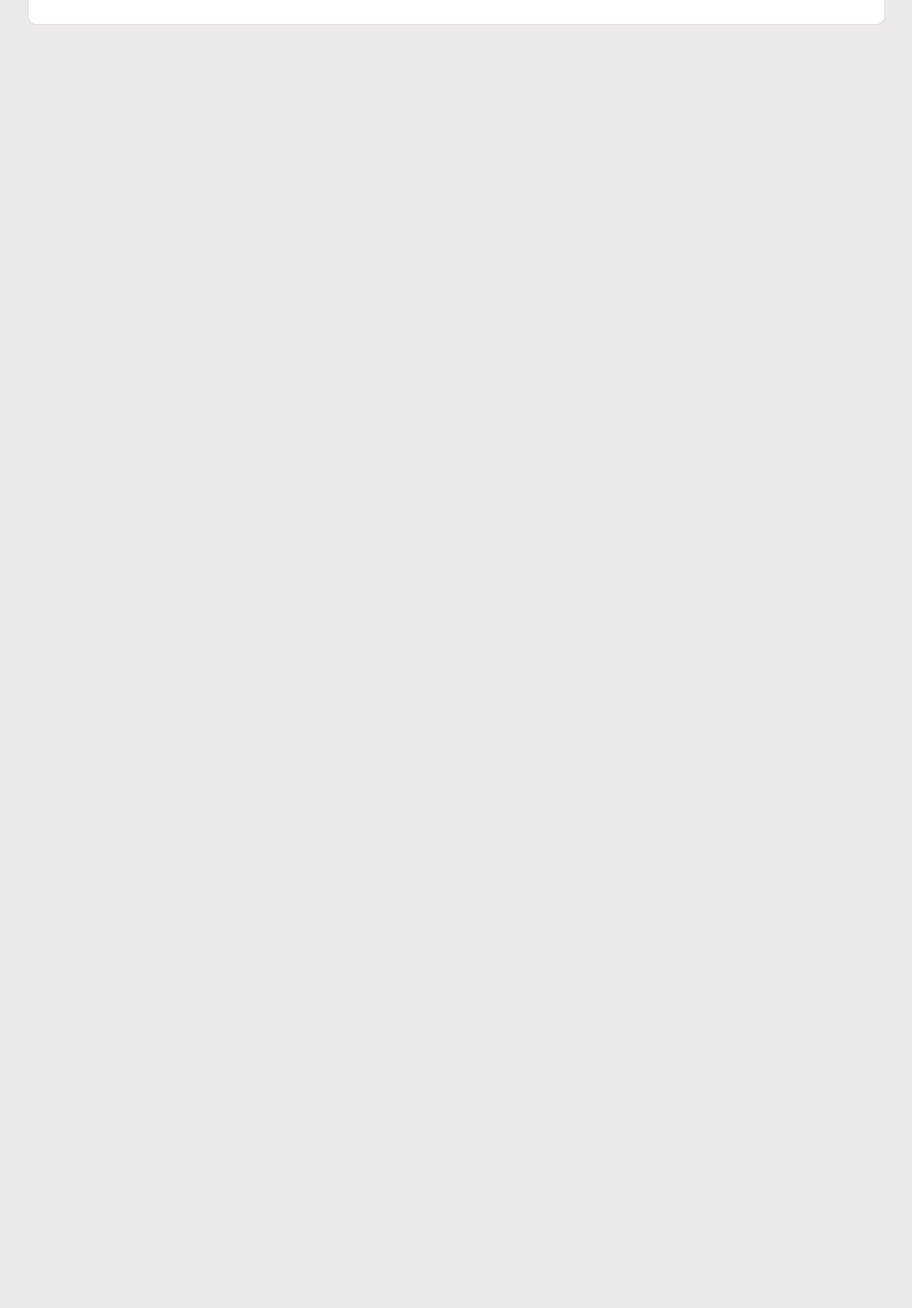
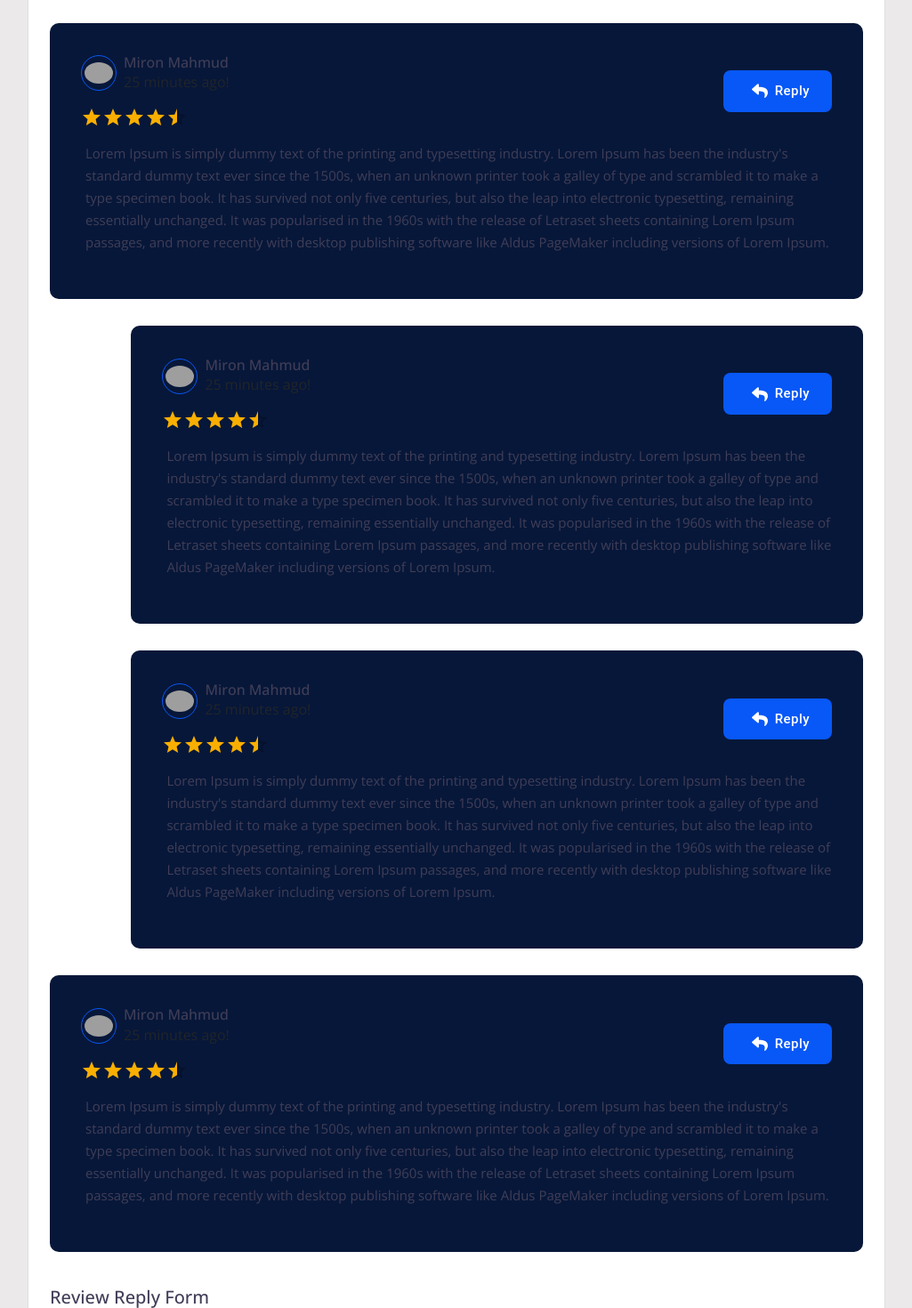
Before and after one commit to KINGDOMNVHAI/bongban-fe, a React (Create React App) app: page /product/details in a window 1280 px wide. Shown: the part 1180-2650 px from the top of the page at 89% size, without its empty margins (255-1280 px from the left). Before the commit the page ends 1238 px from the top, so only its background shows below. Built offline with nearby package versions, Linux system fonts and the light colour scheme; grey boxes are pictures that could not be loaded.

Commit message:
Create Comment, Comment Reply

```diff
--- a/src/App.css
+++ b/src/App.css
@@ -64,9 +64,10 @@ body.dark .searchBox input, body.dark .searchBox input::-webkit-input-placeholde
 .userImg .rounded-circle {display: flex; align-items: center; justify-content: center;
   overflow: hidden; width: 100%px; height: 100%px; cursor: pointer; position: relative;}
 .userImg .rounded-circle img {object-fit: cover; width:100%; height: 100%}
+.userImg .lg {width: 60px !important; height: 60px !important;}
 
 .myAcc .userInfo {padding-left: 10px;}
-.myAcc .userInfo h4 {font-size: 15px; font-weight: 600; margin-bottom: 0px; color: #292929;}
+.myAcc .userInfo h4 {font-size: 15px; font-weight: 600; line-height: 15px; margin-bottom: 0px; color: #292929;}
 .myAcc .userInfo p {margin-top: 0px; font-size: 12px; color: #000; opacity: 0.7;}
 
 body.dark .myAcc .userInfo *{color: rgba(255,255,255,0.8) !important;}
@@ -332,7 +333,13 @@ body.dark .productDetailsSection .productInfo .name {color: rgba(255, 255, 255,
 .ratingSection .ratingrow .col3 {width: 25%; flex: 0 0 25%; display: flex; padding-left: 20px;}
 
 .reviewSection {width: 100%; display: flex; flex-direction: column;}
-.reviewSection .reviewsRow {width: 100%; height: 100px; background: #071739; padding: 35px; border-radius: 10px}
+.reviewSection .reviewRow {width: 100%; height: auto; background: #071739; padding: 35px; border-radius: 10px; margin: 15px 0px;}
+.reviewSection .reviewRow p {padding-left: 20px;}
+.reviewSection .reviewRow.reply {width: 90%; margin-left: auto;}
+.reviewSection .reviewRow .btn-big {font-size: 15px !important;}
+.reviewSection .reviewRow .btn-big svg {font-size: 18px !important;}
+
+.userInfo h6 {margin-bottom: 0px;}
 
 /*
 .form .form-group {margin-bottom: 15px;}
--- a/src/components/Header/index.js
+++ b/src/components/Header/index.js
@@ -15,6 +15,7 @@ import Divider from '@mui/material/Divider';
 import PersonAdd from '@mui/icons-material/PersonAdd';
 import Logout from '@mui/icons-material/Logout';
 import { MyContext } from "../../App";
+import UserAvatarImgComponent from "../userAvatarImg";
 
 
 const Header = () => {
@@ -96,11 +97,7 @@ const Header = () => {
                                         <MenuItem onClick={handleCloseNotificationsDrop}>
                                             <div className="d-flex align-items-center">
                                                 <div>
-                                                    <div className="userImg">
-                                                        <span className="rounded-circle">
-                                                            <img src="https://mironcoder-hotash.netlify.app/images/avatar/01.webp" />
-                                                        </span>
-                                                    </div>
+                                                    <UserAvatarImgComponent img="https://mironcoder-hotash.netlify.app/images/avatar/01.webp" />
                                                 </div>
 
                                                 <div className="dropdownInfo">
--- /dev/null
+++ b/src/components/userAvatarImg/index.js
@@ -0,0 +1,14 @@
+
+
+
+const UserAvatarImgComponent = (props) => {
+    return (
+        <div className={`userImg ${props.lg === true && 'lg'}`}>
+            <span className="rounded-circle">
+                <img src={props.img} />
+            </span>
+        </div>
+    )
+}
+
+export default UserAvatarImgComponent;
--- a/src/pages/ProductDetails/index.js
+++ b/src/pages/ProductDetails/index.js
@@ -1,15 +1,16 @@
 import { Home, ExpandMore } from "@mui/icons-material";
-import { Breadcrumbs, Chip, emphasize, styled } from "@mui/material";
+import { Breadcrumbs, Button, Chip, emphasize, Rating, styled } from "@mui/material";
 import Slider from "react-slick";
 
 import { BsTextareaResize } from "react-icons/bs";
 import { CiSettings } from "react-icons/ci";
-import { FaUserCircle, FaEye, FaRegStar } from "react-icons/fa"
+import { FaUserCircle, FaReply } from "react-icons/fa"
 import { GiStarsStack } from "react-icons/gi";
 import { HiDotsVertical } from "react-icons/hi";
 import { IoMdCart, IoIosTimer } from "react-icons/io";
 import { IoColorPaletteOutline, IoPricetagOutline } from "react-icons/io5";
 import { MdShoppingBag, MdBrandingWatermark, MdGridView } from "react-icons/md";
+import UserAvatarImgComponent from "../../components/userAvatarImg";
 
 // Breadcrum code
 const StyledBreadcrumb = styled(Chip)(({theme}) => {
@@ -112,7 +113,7 @@ const ProductDetails = () => {
 
                                 <h4>Formal suits for men wedding slim fit 3 pieces dress business party jacket</h4>
 
-                                <div className="productInfo mt-3">
+                                <div className="productInfo mt-4">
                                     <div className="row">
                                         <div className="col-sm-3 d-flex align-items-center">
                                             <span className="icon"><MdBrandingWatermark/></span>
@@ -318,12 +319,116 @@ const ProductDetails = () => {
                         <div className="reviewSection">
                             <div className="reviewRow">
                                 <div className="row">
-                                    <div className="col-sm-7">
+                                    <div className="col-sm-7 d-flex">
+                                        <div className="d-flex flex-column">
+                                            <div className="userInfo d-flex align-items-center mb-3">
+                                                <UserAvatarImgComponent img="https://mironcoder-hotash.netlify.app/images/avatar/01.webp" lg={true} />
 
+                                                <div className="info pl-2">
+                                                    <h6>Miron Mahmud</h6>
+                                                    <span>25 minutes ago!</span>
+                                                </div>
+                                            </div>
+                                            <Rating name="read-only" value={4.5} precision={0.5} readOnly />
+                                        </div>
                                     </div>
+
+                                    <div className="col-md-5 d-flex align-items-center">
+                                        <div className="ml-auto">
+                                            <Button className="btn-blue btn-big btn-lg ml-auto"><FaReply/> &nbsp; Reply</Button>
+                                        </div>
+                                    </div>
+
+                                    <p className="mt-3">Lorem Ipsum is simply dummy text of the printing and typesetting industry. Lorem Ipsum has been the industry's standard dummy text ever since the 1500s, when an unknown printer took a galley of type and scrambled it to make a type specimen book. It has survived not only five centuries, but also the leap into electronic typesetting, remaining essentially unchanged. It was popularised in the 1960s with the release of Letraset sheets containing Lorem Ipsum passages, and more recently with desktop publishing software like Aldus PageMaker including versions of Lorem Ipsum.</p>
+
+                                </div>
+                            </div>
+
+                            <div className="reviewRow reply">
+                                <div className="row">
+                                    <div className="col-sm-7 d-flex">
+                                        <div className="d-flex flex-column">
+                                            <div className="userInfo d-flex align-items-center mb-3">
+                                                <UserAvatarImgComponent img="https://mironcoder-hotash.netlify.app/images/avatar/01.webp" lg={true} />
+
+                                                <div className="info pl-2">
+                                                    <h6>Miron Mahmud</h6>
+                                                    <span>25 minutes ago!</span>
+                                                </div>
+                                            </div>
+                                            <Rating name="read-only" value={4.5} precision={0.5} readOnly />
+                                        </div>
+                                    </div>
+
+                                    <div className="col-md-5 d-flex align-items-center">
+                                        <div className="ml-auto">
+                                            <Button className="btn-blue btn-big btn-lg ml-auto"><FaReply/> &nbsp; Reply</Button>
+                                        </div>
+                                    </div>
+
+                                    <p className="mt-3">Lorem Ipsum is simply dummy text of the printing and typesetting industry. Lorem Ipsum has been the industry's standard dummy text ever since the 1500s, when an unknown printer took a galley of type and scrambled it to make a type specimen book. It has survived not only five centuries, but also the leap into electronic typesetting, remaining essentially unchanged. It was popularised in the 1960s with the release of Letraset sheets containing Lorem Ipsum passages, and more recently with desktop publishing software like Aldus PageMaker including versions of Lorem Ipsum.</p>
+
+                                </div>
+                            </div>
+
+                            <div className="reviewRow reply">
+                                <div className="row">
+                                    <div className="col-sm-7 d-flex">
+                                        <div className="d-flex flex-column">
+                                            <div className="userInfo d-flex align-items-center mb-3">
+                                                <UserAvatarImgComponent img="https://mironcoder-hotash.netlify.app/images/avatar/01.webp" lg={true} />
+
+                                                <div className="info pl-2">
+                                                    <h6>Miron Mahmud</h6>
+                                                    <span>25 minutes ago!</span>
+                                                </div>
+                                            </div>
+                                            <Rating name="read-only" value={4.5} precision={0.5} readOnly />
+                                        </div>
+                                    </div>
+
+                                    <div className="col-md-5 d-flex align-items-center">
+                                        <div className="ml-auto">
+                                            <Button className="btn-blue btn-big btn-lg ml-auto"><FaReply/> &nbsp; Reply</Button>
+                                        </div>
+                                    </div>
+
+                                    <p className="mt-3">Lorem Ipsum is simply dummy text of the printing and typesetting industry. Lorem Ipsum has been the industry's standard dummy text ever since the 1500s, when an unknown printer took a galley of type and scrambled it to make a type specimen book. It has survived not only five centuries, but also the leap into electronic typesetting, remaining essentially unchanged. It was popularised in the 1960s with the release of Letraset sheets containing Lorem Ipsum passages, and more recently with desktop publishing software like Aldus PageMaker including versions of Lorem Ipsum.</p>
+
+                                </div>
+                            </div>
+
+                            <div className="reviewRow">
+                                <div className="row">
+                                    <div className="col-sm-7 d-flex">
+                                        <div className="d-flex flex-column">
+                                            <div className="userInfo d-flex align-items-center mb-3">
+                                                <UserAvatarImgComponent img="https://mironcoder-hotash.netlify.app/images/avatar/01.webp" lg={true} />
+
+                                                <div className="info pl-2">
+                                                    <h6>Miron Mahmud</h6>
+                                                    <span>25 minutes ago!</span>
+                                                </div>
+                                            </div>
+                                            <Rating name="read-only" value={4.5} precision={0.5} readOnly />
+                                        </div>
+                                    </div>
+
+                                    <div className="col-md-5 d-flex align-items-center">
+                                        <div className="ml-auto">
+                                            <Button className="btn-blue btn-big btn-lg ml-auto"><FaReply/> &nbsp; Reply</Button>
+                                        </div>
+                                    </div>
+
+                                    <p className="mt-3">Lorem Ipsum is simply dummy text of the printing and typesetting industry. Lorem Ipsum has been the industry's standard dummy text ever since the 1500s, when an unknown printer took a galley of type and scrambled it to make a type specimen book. It has survived not only five centuries, but also the leap into electronic typesetting, remaining essentially unchanged. It was popularised in the 1960s with the release of Letraset sheets containing Lorem Ipsum passages, and more recently with desktop publishing software like Aldus PageMaker including versions of Lorem Ipsum.</p>
+
                                 </div>
                             </div>
                         </div>
+
+                        <h5 className="mt-4 mb-3">Review Reply Form</h5>
+
+
                     </div>
 
                 </div>
```
Also changed, not shown: document/huongdan.txt.
